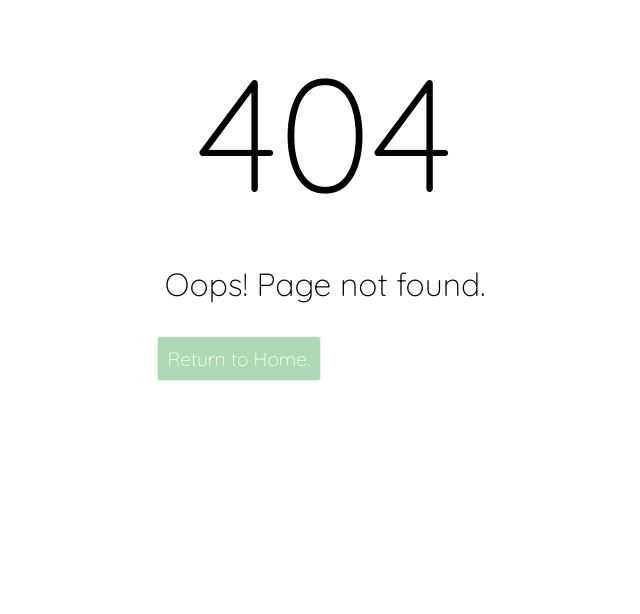
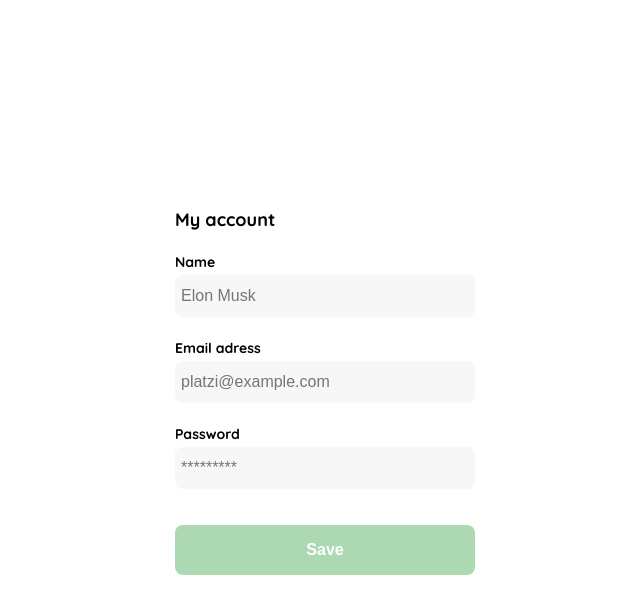
Before and after one commit to rolando22/react-shop, a React app: page /signup in a window 1280 px wide. Before the commit this address had no page. Shown: the top 614 px of the page, without its empty margins (315-955 px from the left). Built offline with nearby package versions, Linux system fonts and the light colour scheme.

Commit message:
CreateAccount

```diff
--- /dev/null
+++ b/src/pages/CreateAccount.js
@@ -0,0 +1,25 @@
+import React from "react";
+import "../styles/CreateAccount.scss";
+
+function CreateAccount () {
+    return (
+        <div className="login">
+            <div className="form-container">
+                <h1 className="title title-create">My account</h1>
+                <form action="/" className="form">
+                    <div>
+                        <label htmlFor="name" className="label">Name</label>
+                        <input type="text" id="name" placeholder="Elon Musk" className="input input-name" />
+                        <label htmlFor="email" className="label">Email adress</label>
+                        <input type="text" id="email" placeholder="platzi@example.com" className="input input-email" />
+                        <label htmlFor="password" className="label">Password</label>
+                        <input type="password" id="password" placeholder="*********" className="input input-password" />
+                    </div>
+                    <input type="submit" value="Save" className="primary-button login-button" />
+                </form>
+            </div>
+        </div>
+    );
+}
+
+export { CreateAccount };
--- a/src/routes/App.js
+++ b/src/routes/App.js
@@ -7,6 +7,7 @@ import { RecoveryPassword } from "../containers/RecoveryPassword";
 import { SendEmail } from "../pages/SendEmail";
 import { NewPassword } from "../pages/NewPassword";
 import { MyAccount } from "../pages/MyAccount";
+import { CreateAccount } from "../pages/CreateAccount";
 import { NotFound } from "../pages/NotFound";
 import "../styles/global.scss";
 
@@ -20,7 +21,8 @@ function App () {
                     <Route path="/recovery-password" element={<RecoveryPassword />} />
                     <Route path="/send-email" element={<SendEmail />} />
                     <Route path="/new-password" element={<NewPassword />} />
-                    <Route path="my-account" element={<MyAccount />} />
+                    <Route path="/my-account" element={<MyAccount />} />
+                    <Route path="/signup" element={<CreateAccount />} />
                     <Route path="*" element={<NotFound />} />
                 </Routes>
             </Layout>
--- /dev/null
+++ b/src/styles/CreateAccount.scss
@@ -0,0 +1,69 @@
+.login {
+    width: 100%;
+    height: 100vh;
+    display: grid;
+    place-items: center;
+}
+.form-container {
+    display: grid;
+    grid-template-rows: auto 1fr auto;
+    width: 300px;
+}
+.title {
+    font-size: var(--lg);
+    margin-bottom: 12px;
+    text-align: center;
+}
+.title-create {
+    margin-bottom: 22px;
+    text-align: start;
+}
+.form {
+    display: flex;
+    flex-direction: column;
+}
+.form div {
+    display: flex;
+    flex-direction: column;
+}
+.label {
+    font-size: var(--sm);
+    font-weight: bold;
+    margin-bottom: 4px;
+}
+.input {
+    background-color: var(--text-input-field);
+    border: none;
+    border-radius: 8px;
+    height: 30px;
+    font-size: var(--md);
+    padding: 6px;
+    margin-bottom: 12px;
+}
+.input-name, .input-email, .input-password {
+    margin-bottom: 22px;
+}
+.primary-button {
+    background-color: var(--hospital-green);
+    border-radius: 8px;
+    border: none;
+    color: var(--white);
+    width: 100%;
+    cursor: pointer;
+    font-size: var(--md);
+    font-weight: bold;
+    height: 50px;
+}
+.login-button {
+    margin-top: 14px;
+    margin-bottom: 30px;
+}
+@media (max-width: 640px) {
+    .form-container {
+        height: 100%;
+    }
+    .form {
+        height: 100%;
+        justify-content: space-between;
+    }
+}
```
